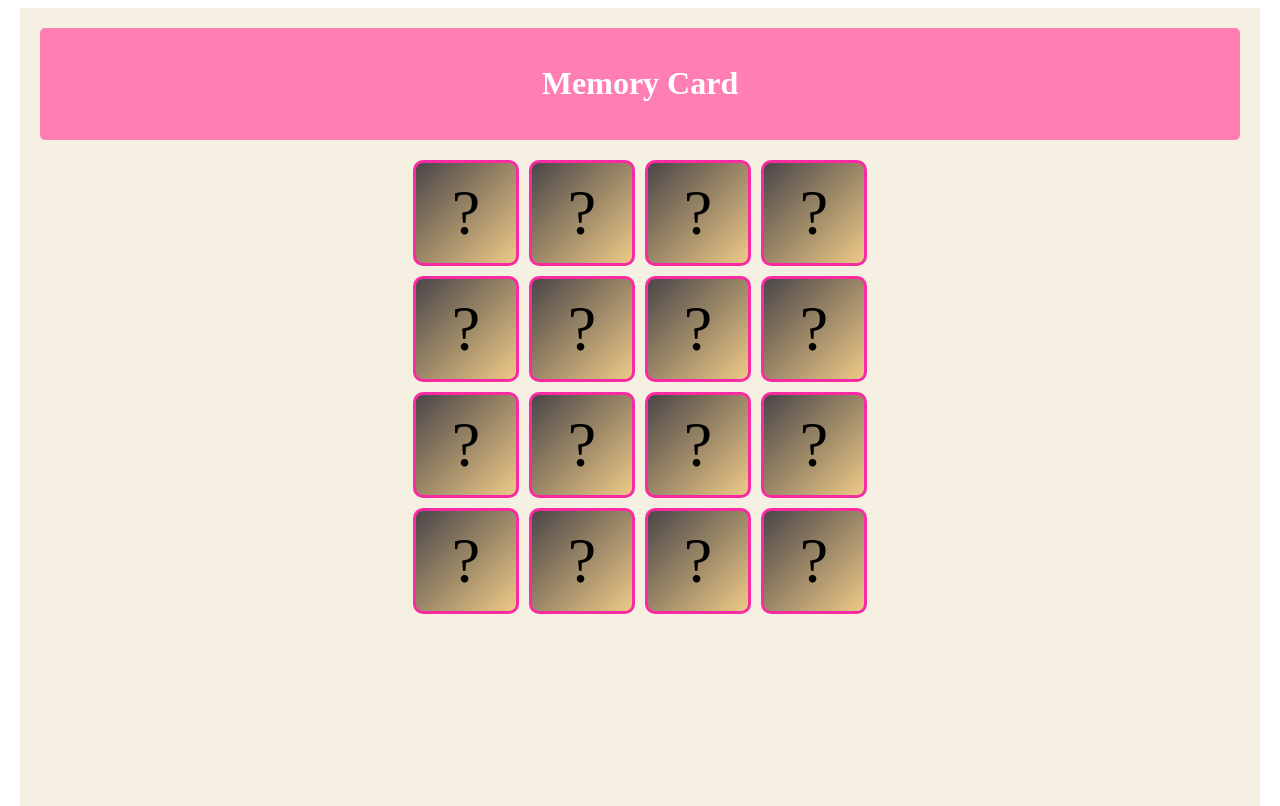
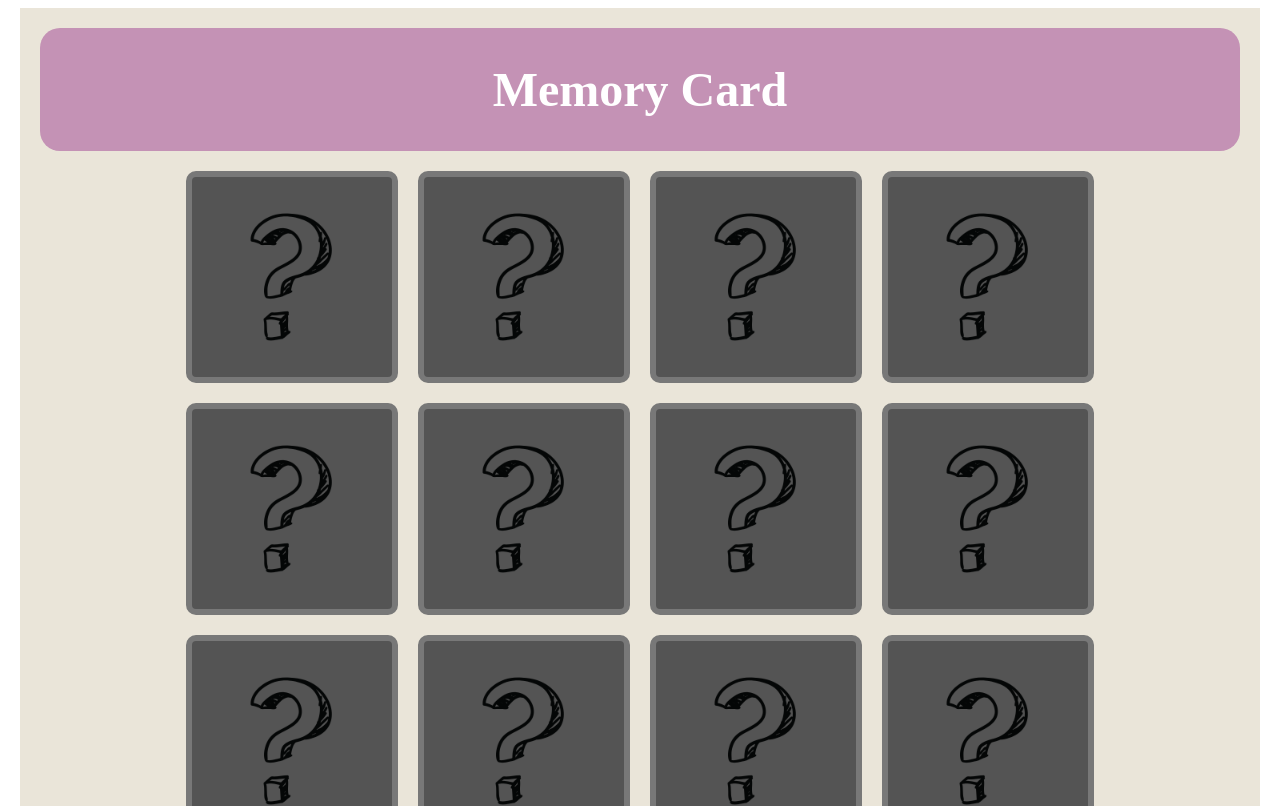
Before and after one commit to KrzysztofBiolik/memory-game-card, a React (Vite) app: page / in a window 1280 px wide. Shown: the top 806 px of the page. Built offline with nearby package versions, Linux system fonts and the light colour scheme.

Commit message:
Added display of the tile and its content depending on the state and added additional styling for individual states

```diff
--- a/src/components/Board.tsx
+++ b/src/components/Board.tsx
@@ -8,12 +8,12 @@ const Board: React.FC = () => {
 
   useEffect(() => {
     initializeGame(); // Ładujemy kafelki na start
-  }, []);
+  }, [initializeGame]);
 
   return (
     <div className="game-board">
       {tiles.map((tile) => (
-        <Tile key={tile.id} id={tile.id} image={tile.image} />
+        <Tile key={tile.id} id={tile.id} image={tile.image} isMatched={tile.isMatched} />
       ))}
     </div>
   );
--- a/src/components/Tile.tsx
+++ b/src/components/Tile.tsx
@@ -1,7 +1,24 @@
-import React from "react";
+import { Tile as TileType } from "../types";
+import { useGameStore } from "../store";
 
-const Tile: React.FC = () => {
-  return <div className="tile">?</div>;
+const Tile: React.FC<TileType> = ({ id, image }) => {
+  const { selectTile, selectedTiles, tiles } = useGameStore();
+
+  const isRevealed = selectedTiles.some((tile) => tile.id === id);
+  const isMatched = tiles.find((tile) => tile.id === id)?.isMatched;
+
+  return (
+    <div
+      className={`tile ${isRevealed ? "revealed" : ""} ${
+        isMatched ? "hidden" : ""
+      }`}
+      onClick={() => selectTile({ id, image, isMatched: false })}
+    >
+      <span className="tile-content">
+        {isRevealed ? image : ""}
+      </span>
+    </div>
+  );
 };
 
 export default Tile;
--- a/src/styles/app.scss
+++ b/src/styles/app.scss
@@ -3,22 +3,22 @@
     min-height: 100vh;
     max-width: 1200px;
     margin: 0 auto;
-    background-color: #f5f0e1; // Jasnobeżowe tło
+    background-color: #eae5d9; // Jasnobeżowe tło
     padding: 20px;
     text-align: center;
   }
 
   .banner {
-    background-color: #ff7eb3; // Kolor tła banera
+    background-color: #c492b5; // Kolor tła banera
     color: white;
-    padding: 1em 0;
+    padding: 0.1em 0;
     width: 100%;
     text-align: center;
-    border-radius: 5px;
+    border-radius: 20px;
     margin-bottom: 20px; // Odstęp od gry
   }
 
   .banner h1 {
-    font-size: 2rem;
+    font-size: 3rem;
     font-weight: bold;
   }
--- a/src/styles/game.scss
+++ b/src/styles/game.scss
@@ -3,7 +3,7 @@
   justify-items: center;
   justify-content: center;
   grid-template-columns: repeat(4, min-content);
-  gap: 10px;
+  gap: 20px;
 }
 
 .tile {
@@ -11,26 +11,36 @@
   font-size: 4em;
   justify-content: center;
   align-items: center;
-  width: 100px;
-  height: 100px;
-  background: linear-gradient(135deg, #4a4648, #edc986);
+  width: 200px;
+  height: 200px;
+  background-image: url("/src/assets/question-mark.png");
+  background-size: cover;
+  background-position: center;
   border-radius: 10px;
   transition: transform 0.3s;
-  border: 3px solid rgb(250, 42, 163);
-  animation: flipIn 1.2s ease-out forwards;
+  border: 6px solid rgb(120, 120, 120);
+  backface-visibility: hidden;
+  animation: flipIn 1.2s ease-out backwards;
+
+  &.hidden {
+    visibility: hidden; // Ukrywa kafelek, ale zachowuje jego miejsce
+  }
 }
 
 .tile:hover {
-  transform: scale(1.1);
+  transform: scale(1.05);
+}
+
+.tile.revealed {
+  background: #cec3b5;
 }
 
 @keyframes flipIn {
   from {
-    opacity: 0;
     transform: rotateY(90deg);
   }
   to {
-    opacity: 1;
+
     transform: rotateY(0);
   }
 }
```
